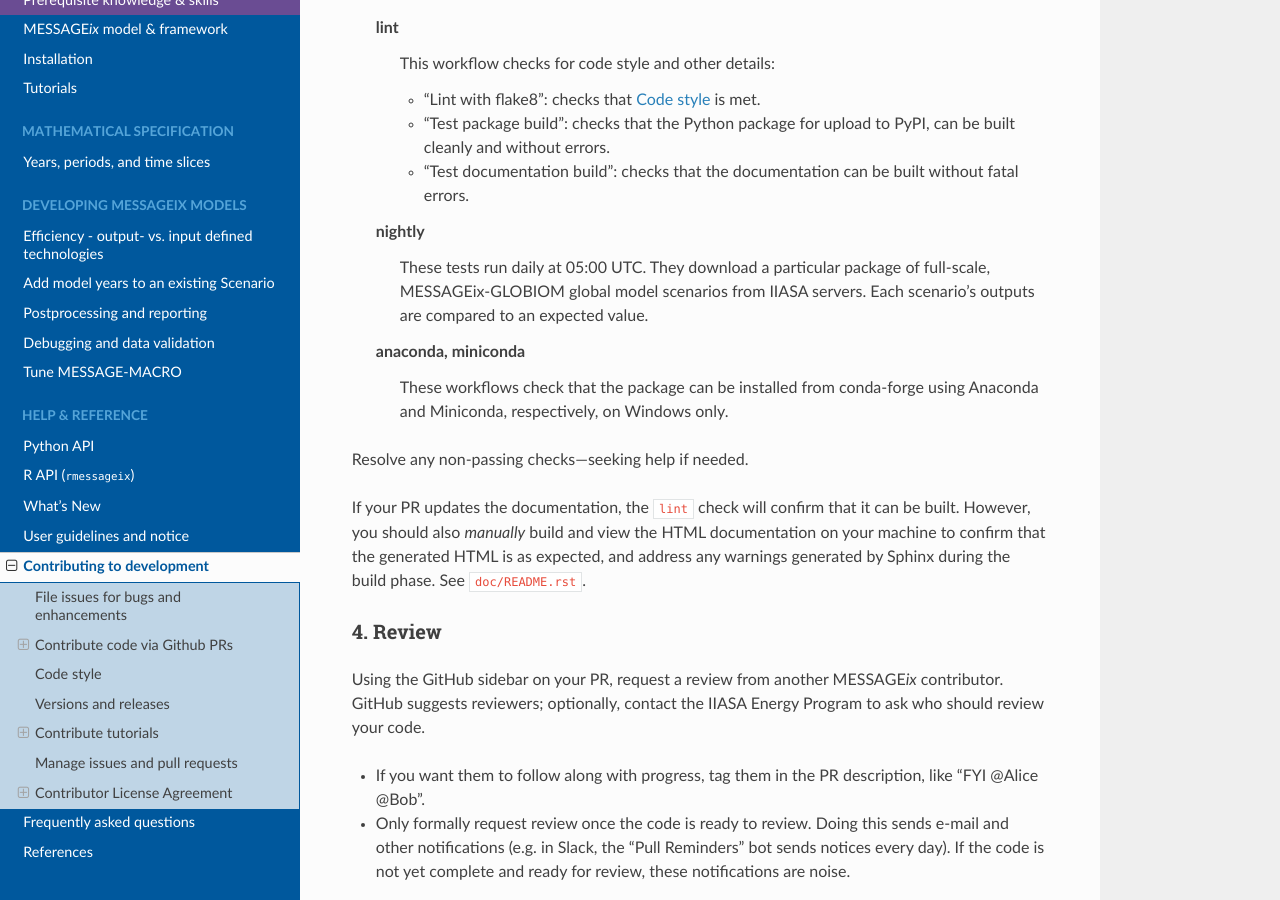
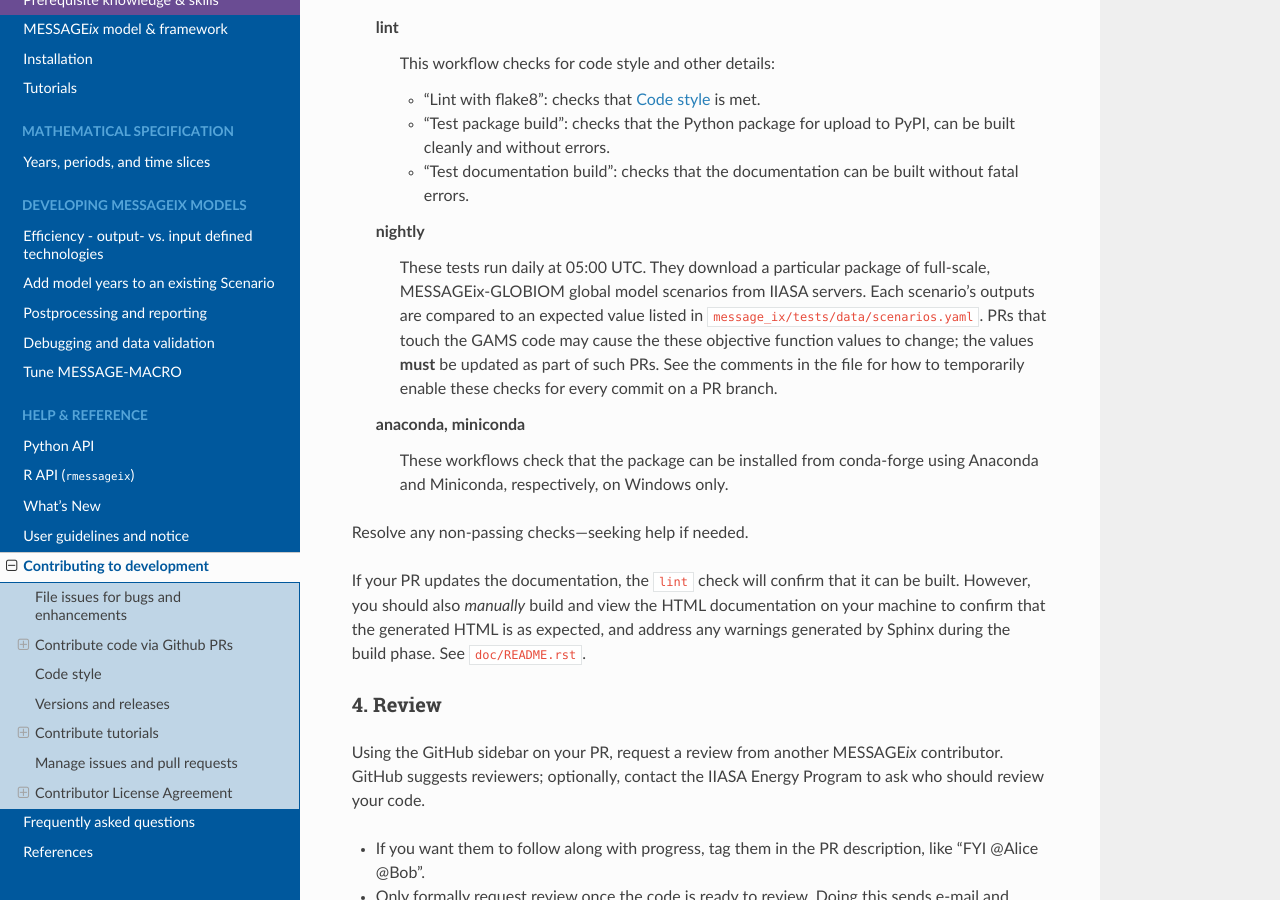
Before and after one commit to iiasa/message_ix, a Sphinx documentation site: the page built from doc/source/contributing.rst, in a window 1280 px wide and 900 px high, scrolled down 2838 px. Built offline with Sphinx 7.4.7 and the Read the Docs theme 2.0.0, drawn with Linux system fonts in a browser that asks for light colours; pages that are not in the unit, such as notebooks, are missing from menus.

Commit message:
Update doc/source/contributing.rst to prevent repeats of #428

```diff
--- a/doc/source/contributing.rst
+++ b/doc/source/contributing.rst
@@ -108,7 +108,9 @@
   nightly
      These tests run daily at 05:00 UTC.
      They download a particular package of full-scale, MESSAGEix-GLOBIOM global model scenarios from IIASA servers.
-     Each scenario's outputs are compared to an expected value.
+     Each scenario's outputs are compared to an expected value listed in :file:`message_ix/tests/data/scenarios.yaml`.
+     PRs that touch the GAMS code may cause the these objective function values to change; the values **must** be updated as part of such PRs.
+     See the comments in the file for how to temporarily enable these checks for every commit on a PR branch.
 
   anaconda, miniconda
      These workflows check that the package can be installed from conda-forge using Anaconda and Miniconda, respectively, on Windows only.
```
Also changed, not shown: 1 other file.
